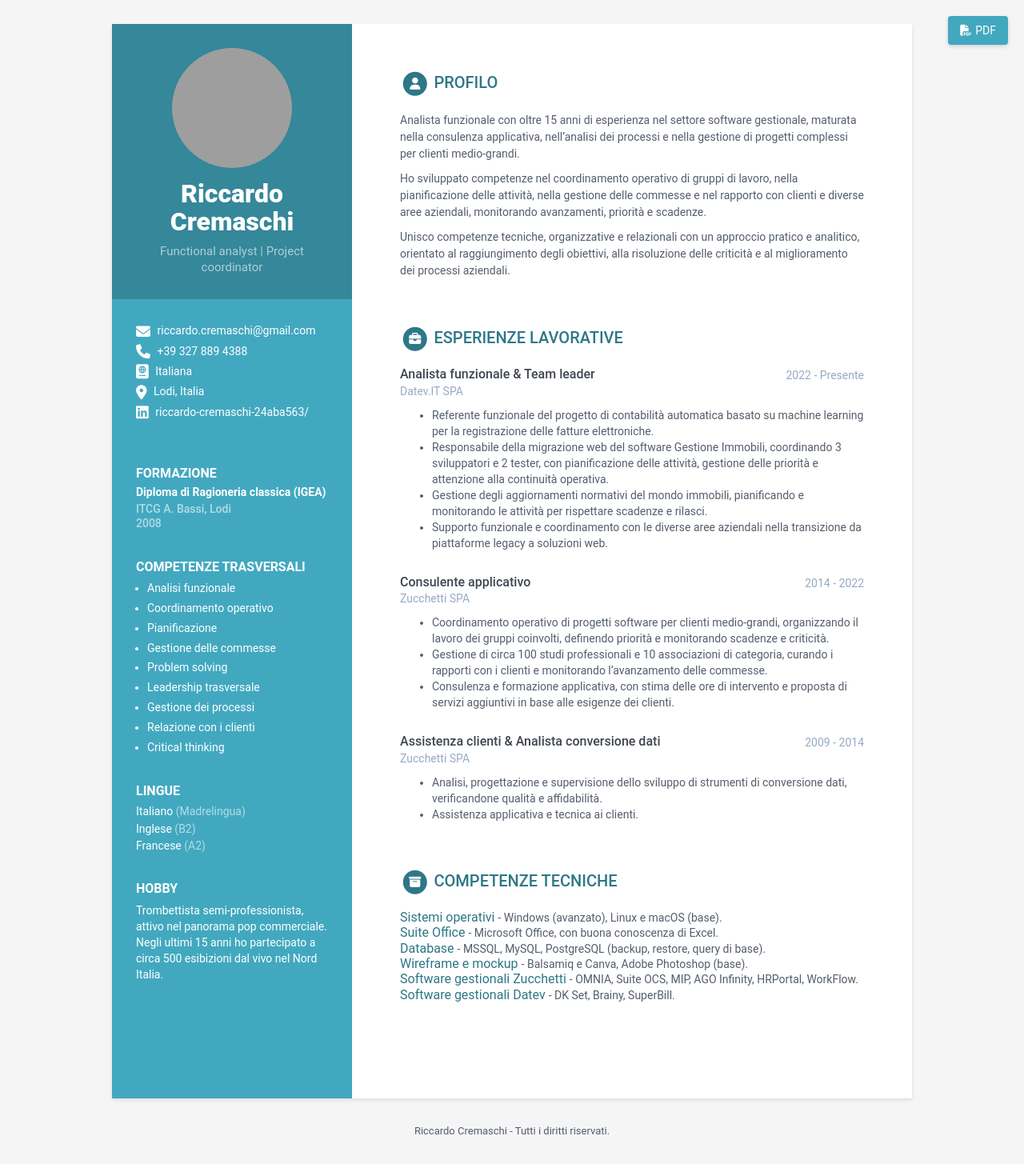
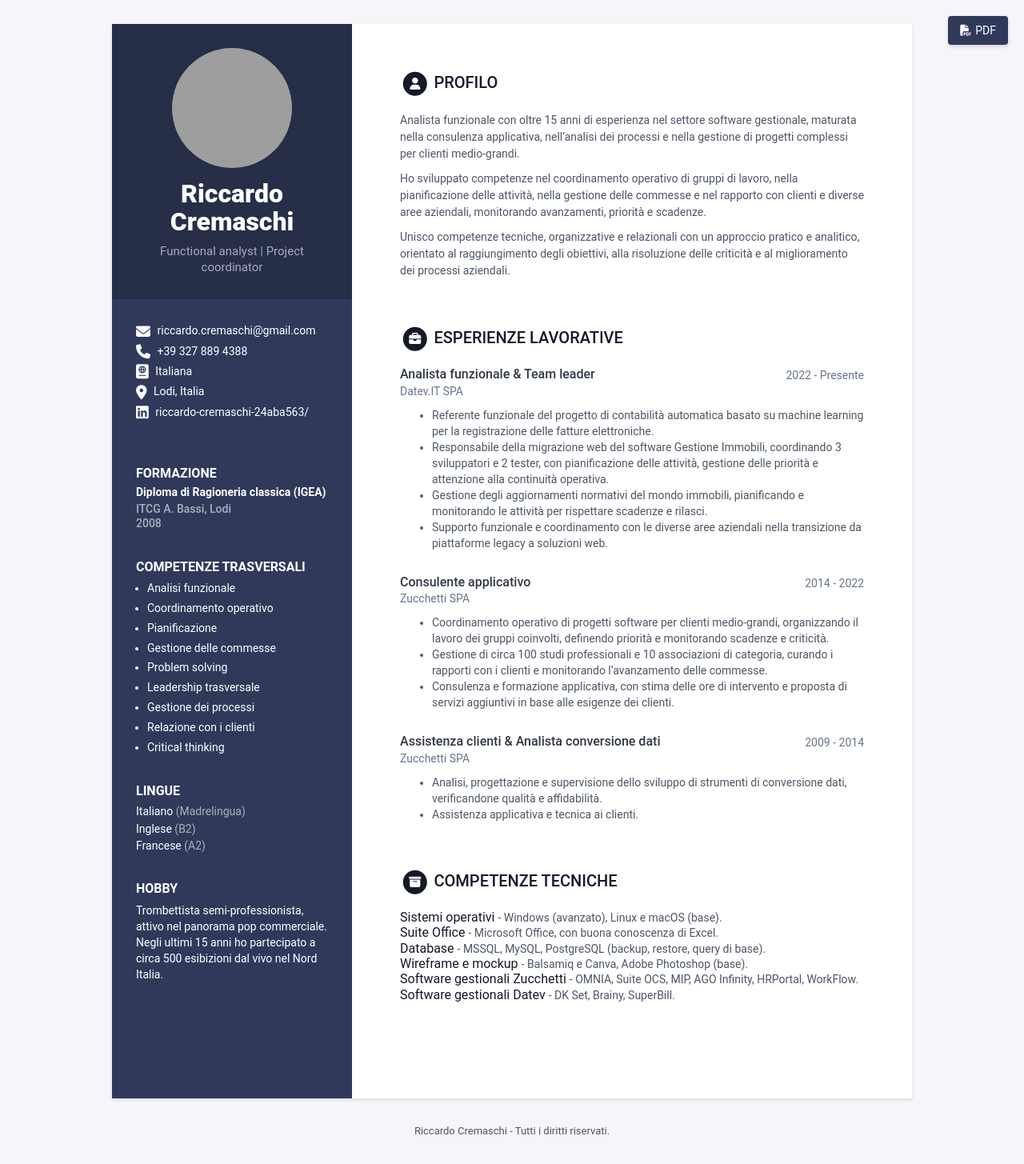
Before and after one commit to riccardocremaschi/cv, a Jekyll site: the page built from index.html, in a window 1280 px wide. Shown: the whole page at 80% size. Built offline with Jekyll 4.4.1, drawn with Linux system fonts in a browser that asks for light colours; grey boxes are pictures that could not be loaded.

Commit message:
Applica palette blu notte indaco al tema Orbit

```diff
--- a/_sass/skins/_blue.scss
+++ b/_sass/skins/_blue.scss
@@ -1,10 +1,10 @@
-/* Blue variables */
-$theme-color: #42A8C0;
-$text-color: #3F4650;
-$text-color-secondary: #545E6C;
-$text-grey: #97AAC3;
-$divider: #e8e8e8;
-$lighter-grey: #ccc;
-$darker-grey: #666;
-$smoky-white: #f5f5f5;
-$heart: #fb866a;
+/* Palette Blu notte / Indaco - CV Riccardo Cremaschi */
+$theme-color: #30395A;
+$text-color: #303746;
+$text-color-secondary: #4D5665;
+$text-grey: #69748C;
+$divider: #E5E8EF;
+$lighter-grey: #C7CDDB;
+$darker-grey: #566074;
+$smoky-white: #F6F6FA;
+$heart: #A5AFCB;
```
